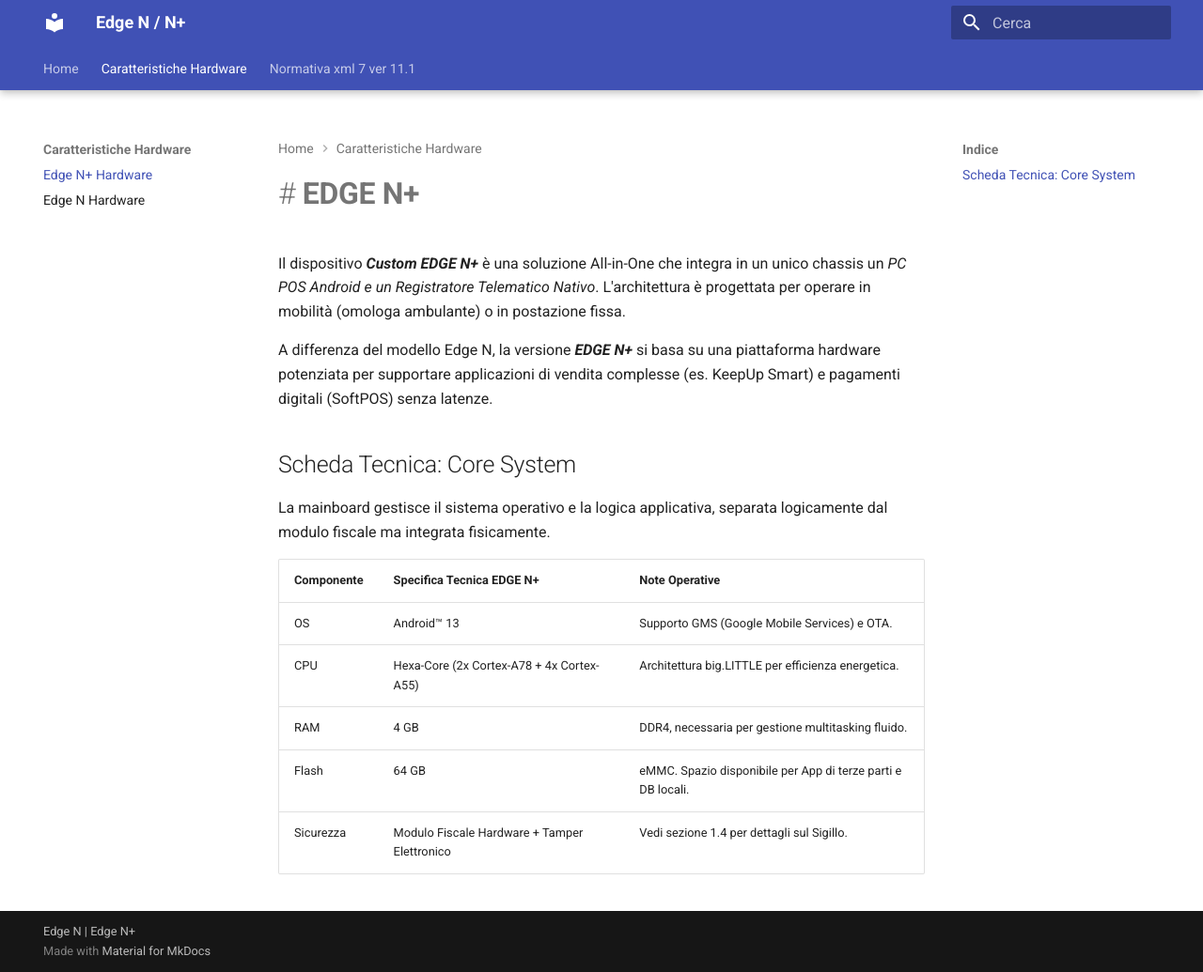
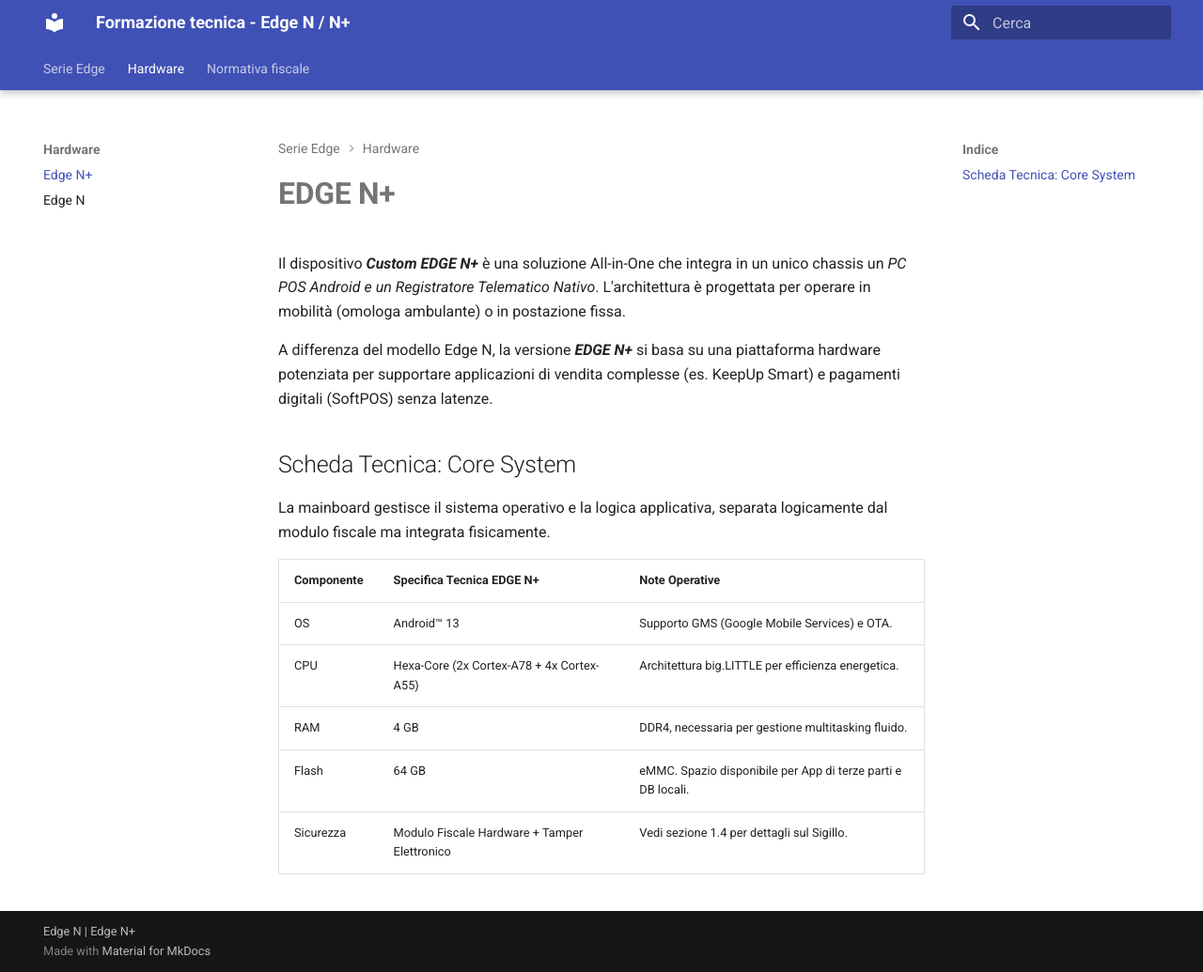
Before and after one commit to ivanrobuschi-custom/corso-tecnico-edge-n, an MkDocs documentation site: the page built from docs/hardware.md, in a window 1280 px wide and 1035 px high. Shown: the whole window at 94% size. Built offline with MkDocs 1.6.1 and Material for MkDocs 9.7.7, drawn with Linux system fonts in a browser that asks for light colours.

Commit message:
modifica titoli

```diff
--- a/docs/hardware.md
+++ b/docs/hardware.md
@@ -1,4 +1,4 @@
-# # **EDGE N+**
+# **EDGE N+**
 
 
 Il dispositivo **_Custom EDGE N+_** è una soluzione All-in-One che integra in un unico chassis un _PC POS Android e un Registratore Telematico Nativo_.
--- a/mkdocs.yml
+++ b/mkdocs.yml
@@ -1,4 +1,4 @@
-site_name: Edge N / N+
+site_name: Formazione tecnica - Edge N / N+
 site_url: https://github.com/ivanrobuschi-custom/corso-tecnico-edge-n.git
 theme:
   name: material
@@ -20,8 +20,8 @@
 
 
 nav:
-  - Home: index.md
-  - Caratteristiche Hardware:
-      - Edge N+ Hardware: hardware.md
-      - Edge N Hardware: hardwareedgen.md
-  - Normativa xml 7 ver 11.1: normativa11.md
+  - Serie Edge: index.md
+  - Hardware:
+      - Edge N+: hardware.md
+      - Edge N: hardwareedgen.md
+  - Normativa fiscale: normativa11.md
```
Also changed, not shown: docs/hardwareedgen.md (+1 -1 lines), docs/index.md (+1 -2 lines), 2 other files.
